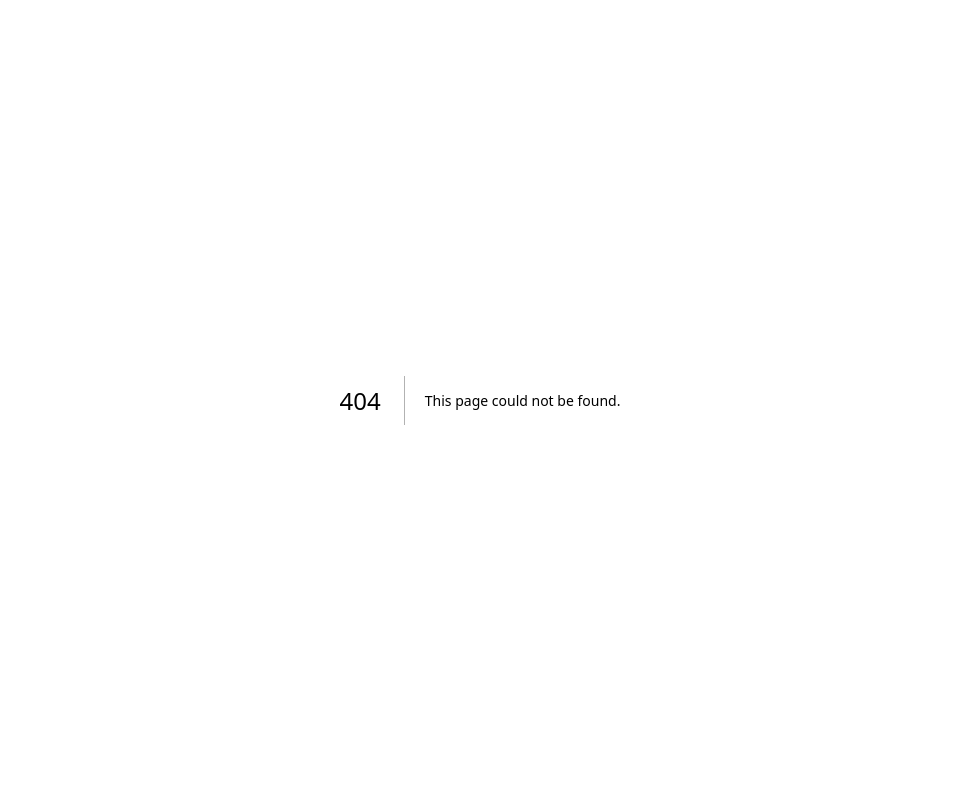
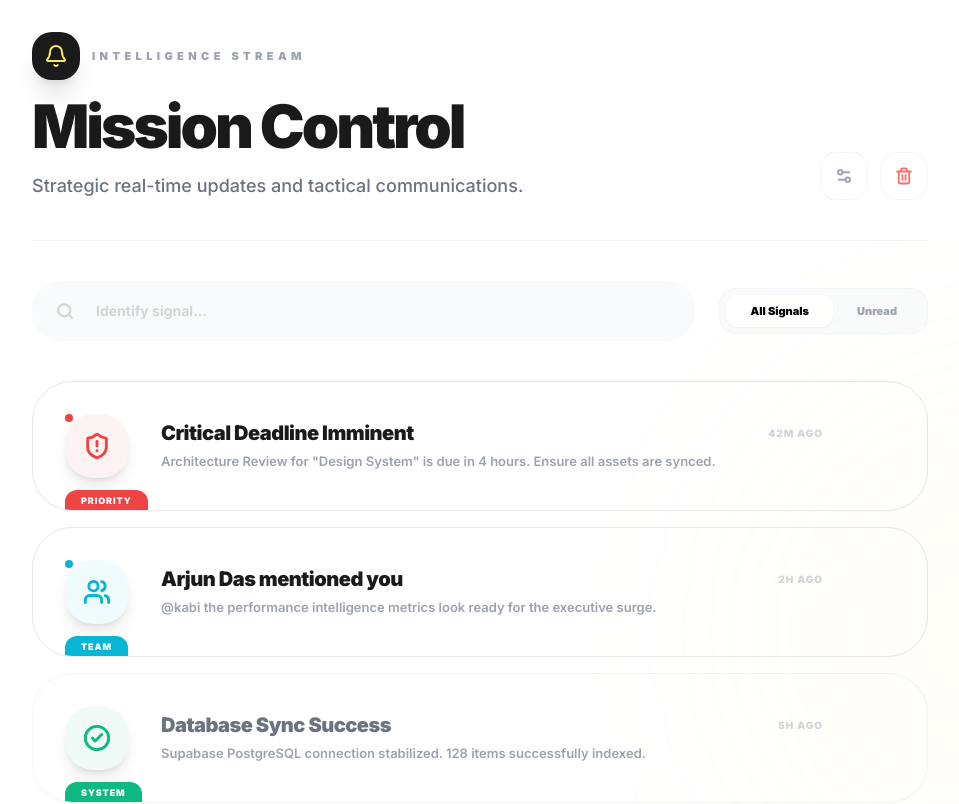
Before and after one commit to kabilesh-c/Taskora, a Next.js app in the folder frontend/: page /dashboard/notifications in a window 1280 px wide. Before the commit this address had no page. Shown: the top 804 px of the page, without its empty margins (160-1119 px from the left). Built offline with nearby package versions, Linux system fonts and the light colour scheme.

Commit message:
dashboard: design and implement the 'Intelligence Stream' (Notifications) page

```diff
--- /dev/null
+++ b/frontend/app/(dashboard)/dashboard/notifications/page.tsx
@@ -0,0 +1,151 @@
+'use client';
+
+import { Bell, Zap, Users, ShieldAlert, CheckCircle2, MoreHorizontal, Search, Settings2, Trash2, Mail } from 'lucide-react';
+import { motion, AnimatePresence } from 'framer-motion';
+
+const NOTIFICATIONS = [
+  {
+    id: 1,
+    type: 'priority',
+    title: 'Critical Deadline Imminent',
+    message: 'Architecture Review for "Design System" is due in 4 hours. Ensure all assets are synced.',
+    time: '42m ago',
+    color: '#EF4444',
+    icon: ShieldAlert,
+    unread: true
+  },
+  {
+    id: 2,
+    type: 'team',
+    title: 'Arjun Das mentioned you',
+    message: '@kabi the performance intelligence metrics look ready for the executive surge.',
+    time: '2h ago',
+    color: '#06B6D4',
+    icon: Users,
+    unread: true
+  },
+  {
+    id: 3,
+    type: 'system',
+    title: 'Database Sync Success',
+    message: 'Supabase PostgreSQL connection stabilized. 128 items successfully indexed.',
+    time: '5h ago',
+    color: '#10B981',
+    icon: CheckCircle2,
+    unread: false
+  },
+  {
+    id: 4,
+    type: 'priority',
+    title: 'New Mission Objective',
+    message: 'Strategic objective "Weboin Pulse" has been assigned to your workspace.',
+    time: '1d ago',
+    color: '#F59E0B',
+    icon: Zap,
+    unread: false
+  },
+];
+
+export default function NotificationsPage() {
+  return (
+    <div className="flex-1 bg-white p-8 overflow-y-auto font-sans">
+      <div className="max-w-4xl mx-auto space-y-10">
+
+        {/* Intelligence Stream Header */}
+        <header className="flex items-end justify-between border-b border-gray-100 pb-10 relative">
+          <div className="space-y-4">
+             <div className="flex items-center gap-3">
+               <div className="w-12 h-12 rounded-[20px] bg-[#1A1A1A] flex items-center justify-center shadow-xl">
+                 <Bell size={24} className="text-[#FCE764]" />
+               </div>
+               <span className="text-[11px] font-black uppercase tracking-[0.4em] text-gray-400">Intelligence Stream</span>
+             </div>
+             <h1 className="text-6xl font-black tracking-tighter text-[#1A1A1A]">Mission Control</h1>
+             <p className="text-gray-500 font-medium text-lg antialiased">Strategic real-time updates and tactical communications.</p>
+          </div>
+
+          <div className="flex items-center gap-3">
+             <button className="h-12 w-12 flex items-center justify-center rounded-2xl border border-gray-100 text-gray-400 hover:bg-gray-50 hover:text-black transition-all">
+               <Settings2 size={18} strokeWidth={2.5} />
+             </button>
+             <button className="h-12 w-12 flex items-center justify-center rounded-2xl border border-gray-100 text-gray-400 hover:bg-gray-50 hover:text-black transition-all text-red-400 hover:text-red-500">
+               <Trash2 size={18} strokeWidth={2.5} />
+             </button>
+          </div>
+        </header>
+
+        {/* Global Search and Filter Strip */}
+        <div className="flex items-center justify-between gap-6">
+           <div className="relative group flex-1">
+             <Search className="absolute left-6 top-1/2 -translate-y-1/2 text-gray-300 group-focus-within:text-black transition-colors" size={18} strokeWidth={3} />
+             <input
+               type="text"
+               placeholder="Identify signal..."
+               className="w-full bg-[#F9FAFB] border-none rounded-[28px] pl-16 pr-8 py-5 text-sm font-bold focus:ring-4 focus:ring-black/5 outline-none transition-all placeholder:text-gray-300"
+             />
+           </div>
+
+           <div className="flex items-center bg-gray-50 p-1.5 rounded-2xl border border-gray-100">
+              <button className="px-6 py-2 rounded-xl bg-white text-black text-[11px] font-black shadow-sm">All Signals</button>
+              <button className="px-6 py-2 rounded-xl text-gray-400 text-[11px] font-black hover:text-black transition-colors">Unread</button>
+           </div>
+        </div>
+
+        {/* Intelligence Cards Container */}
+        <div className="space-y-4 pb-20">
+           {NOTIFICATIONS.map((note, i) => (
+             <motion.div
+               key={note.id}
+               initial={{ opacity: 0, x: -20 }}
+               animate={{ opacity: 1, x: 0 }}
+               transition={{ delay: i * 0.05 }}
+               className={`group relative overflow-hidden bg-white border ${note.unread ? 'border-gray-200' : 'border-gray-100'} p-8 rounded-[40px] flex items-center gap-8 transition-all hover:shadow-2xl hover:translate-y-[-4px] cursor-pointer`}
+             >
+                {/* Status Dot */}
+                {note.unread && (
+                  <div className="absolute top-8 left-8 w-2 h-2 rounded-full" style={{ backgroundColor: note.color }} />
+                )}
+
+                {/* Styled Icon */}
+                <div
+                  className="w-16 h-16 shrink-0 rounded-[28px] flex items-center justify-center shadow-lg"
+                  style={{ backgroundColor: `${note.color}10`, color: note.color }}
+                >
+                  <note.icon size={28} strokeWidth={2.5} />
+                </div>
+
+                {/* Content */}
+                <div className="flex-1 space-y-1">
+                  <div className="flex items-center justify-between">
+                    <h3 className={`text-xl font-black tracking-tight ${note.unread ? 'text-[#1A1A1A]' : 'text-gray-500'}`}>{note.title}</h3>
+                    <span className="text-[10px] font-black text-gray-300 uppercase tracking-widest">{note.time}</span>
+                  </div>
+                  <p className="text-[13px] font-semibold text-gray-400 antialiased leading-relaxed max-w-xl">
+                    {note.message}
+                  </p>
+                </div>
+
+                {/* Action Hover */}
+                <div className="opacity-0 group-hover:opacity-100 transition-opacity">
+                   <button className="h-10 w-10 flex items-center justify-center rounded-xl bg-gray-50 text-gray-400 hover:bg-black hover:text-white transition-all">
+                      <MoreHorizontal size={16} />
+                   </button>
+                </div>
+
+                {/* Type Indicator */}
+                <div
+                  className="absolute bottom-[-1px] left-8 px-4 py-1 rounded-t-xl text-[9px] font-black uppercase tracking-widest text-white"
+                  style={{ backgroundColor: note.color }}
+                >
+                  {note.type}
+                </div>
+             </motion.div>
+           ))}
+        </div>
+      </div>
+
+      {/* Background Decorative Flare */}
+      <div className="fixed bottom-[-10%] right-[-10%] w-[500px] h-[500px] bg-[#FCE764]/5 rounded-full blur-[100px] pointer-events-none" />
+    </div>
+  );
+}
```
